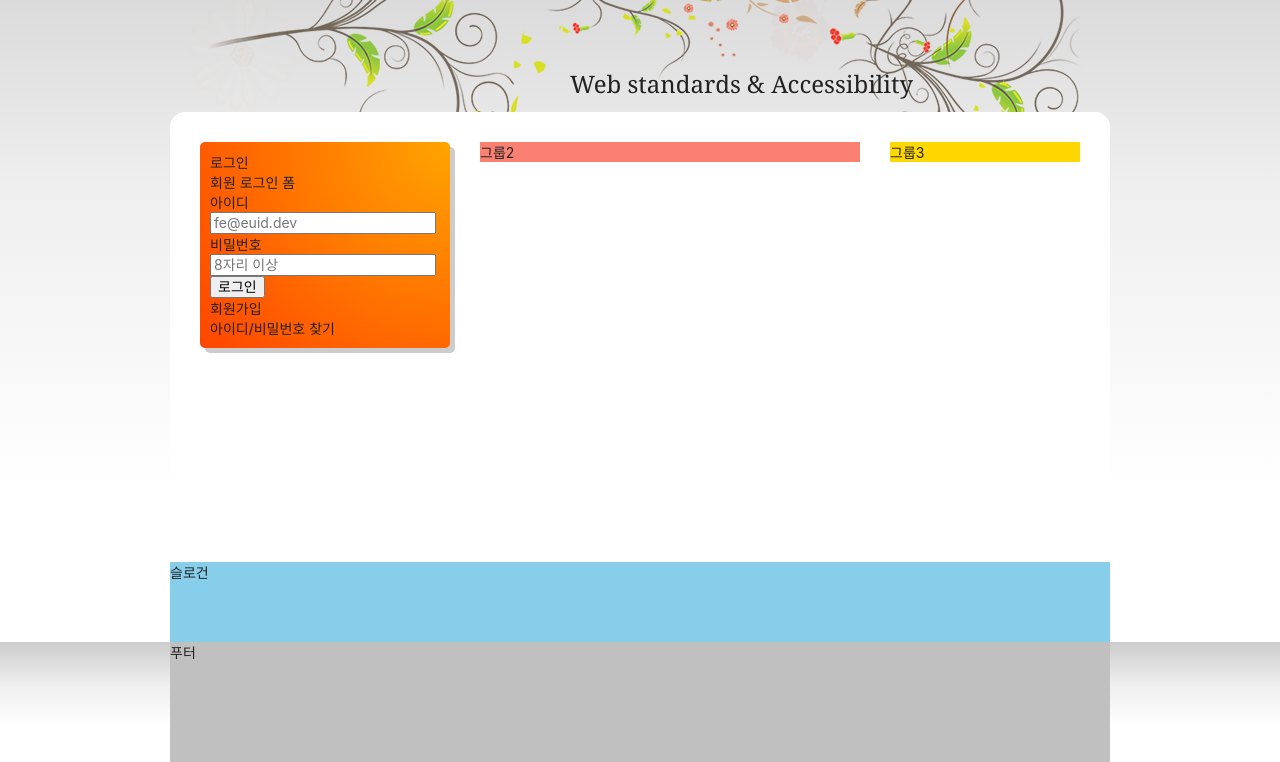
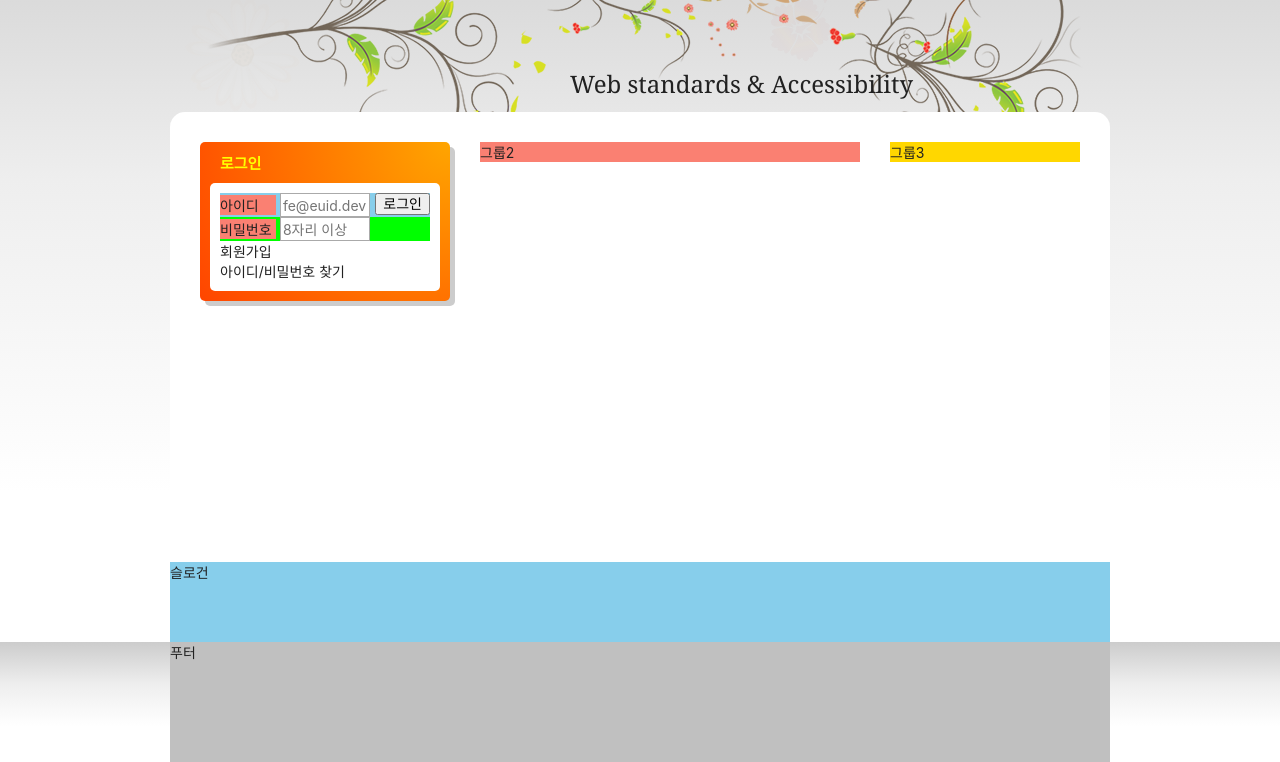
Before and after one commit to rlawlsdn263/HTML5, a plain HTML site: page index.html in a window 1280 px wide. Shown: the part 135-897 px from the top of the page. Drawn offline with Linux system fonts and the light colour scheme; a web font is replaced by a local one.

Commit message:
로그인 폼 배치 일부 완성

```diff
--- a/styles/style.css
+++ b/styles/style.css
@@ -3,7 +3,7 @@
 @import url(./reset.css);
 
 /* 숨김 콘텐츠 */
-.a11y-hidden {
+.a11y-hidden, legend {
   position: absolute;
   width: 1px;
   height: 1px;
@@ -323,6 +323,92 @@ body {
   border-radius: 5px;
 }
 
+
+.login-title {
+  color: #ff0;
+  font-size: 15px;
+  /* h2는 원래 bold인데 reset.css 때문에 제거됐음 */
+  font-weight: 700;
+  /* margin-left: 10px; */
+  /* padding-left: 10px; */
+  text-indent: 10px;
+}
+
+.login-form {
+  background-color: #fff;
+  margin-top: 10px;
+  border-radius: 5px 5px 0 0;
+  padding: 10px 10px 0 10px;
+}
+
+.login-form fieldset {
+  position: relative;
+}
+
+.user-email {
+  background-color: skyblue;
+}
+
+.user-pw {
+  background-color: lime;
+}
+
+.login-form label {
+  background-color: salmon;
+  display: inline-block;
+  /* 4글자만큼 주라 */
+  width: 4em;
+}
+
+.login-form input {
+  width: 90px;
+  height: 24px;
+  border: 1px solid #aaa;
+}
+
+.login-button {
+  position: absolute;
+  top: 0;
+  right: 0;
+}
+
+/* .login-form fieldset {
+  position: relative;
+}
+
+.login-form label {
+  display: inline-block;
+  width: 50px;
+  padding-bottom: 10px;
+}
+
+.login-button {
+  position: absolute;
+  top: 0;
+  right: 0;
+  height: 50px;
+  background-color: orangered;
+  border: none;
+  color: #fff;
+  border-radius: 5px;
+}
+
+#userEmail, #userPw {
+  width: 100px;
+} */
+
+.sign {
+  background-color: #fff;
+  border-radius: 0 0 5px 5px;
+  padding: 0 10px 10px 10px;
+
+  /* display: flex;
+  padding-top: 10px;
+  justify-content: space-between; */
+}
+
+
+
 /* .login {
   background-color: coral;
   border-radius: 15px;
```
